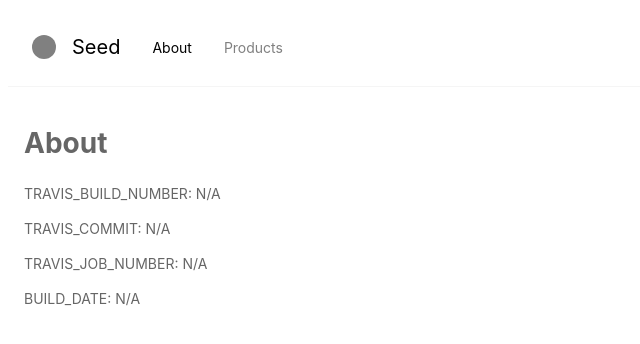
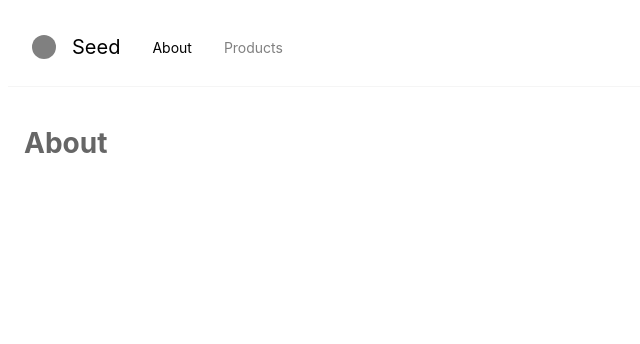
Before and after one commit to mousetree/react-seed, a React (Create React App) app: page /about in a window 1280 px wide. Shown: the top 344 px of the page, without its empty margins (0-640 px from the left). Built offline with nearby package versions, Linux system fonts and the light colour scheme.

Commit message:
abandon travis/heroku env vars

```diff
--- a/src/pages/About.js
+++ b/src/pages/About.js
@@ -1,20 +1,8 @@
 import React from 'react';
-
-const travisVars = [
-	'REACT_APP_TRAVIS_BUILD_NUMBER',
-	'REACT_APP_TRAVIS_COMMIT',
-	'REACT_APP_TRAVIS_JOB_NUMBER',
-	'REACT_APP_BUILD_DATE'
-];
 
 const About = (props) => (
 	<div>
 		<h1>About</h1>
-		{travisVars.map((v) => {
-			return (
-				<p key={v}>{v.substr(10)}: {process.env[v] || 'N/A'}</p>
-			)
-		})}
 	</div>
 );
 
```
Also changed, not shown: .travis.yml.
